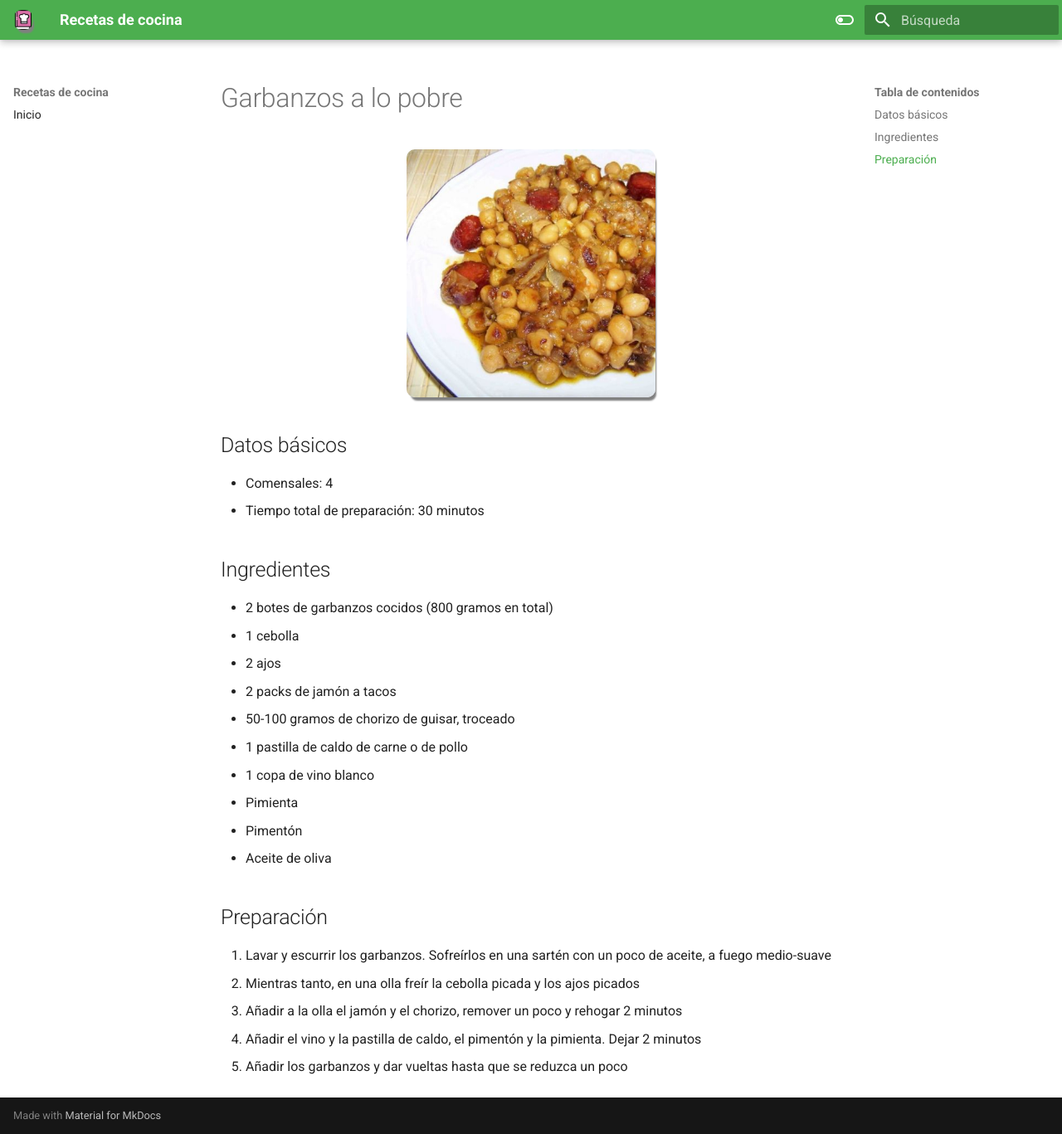
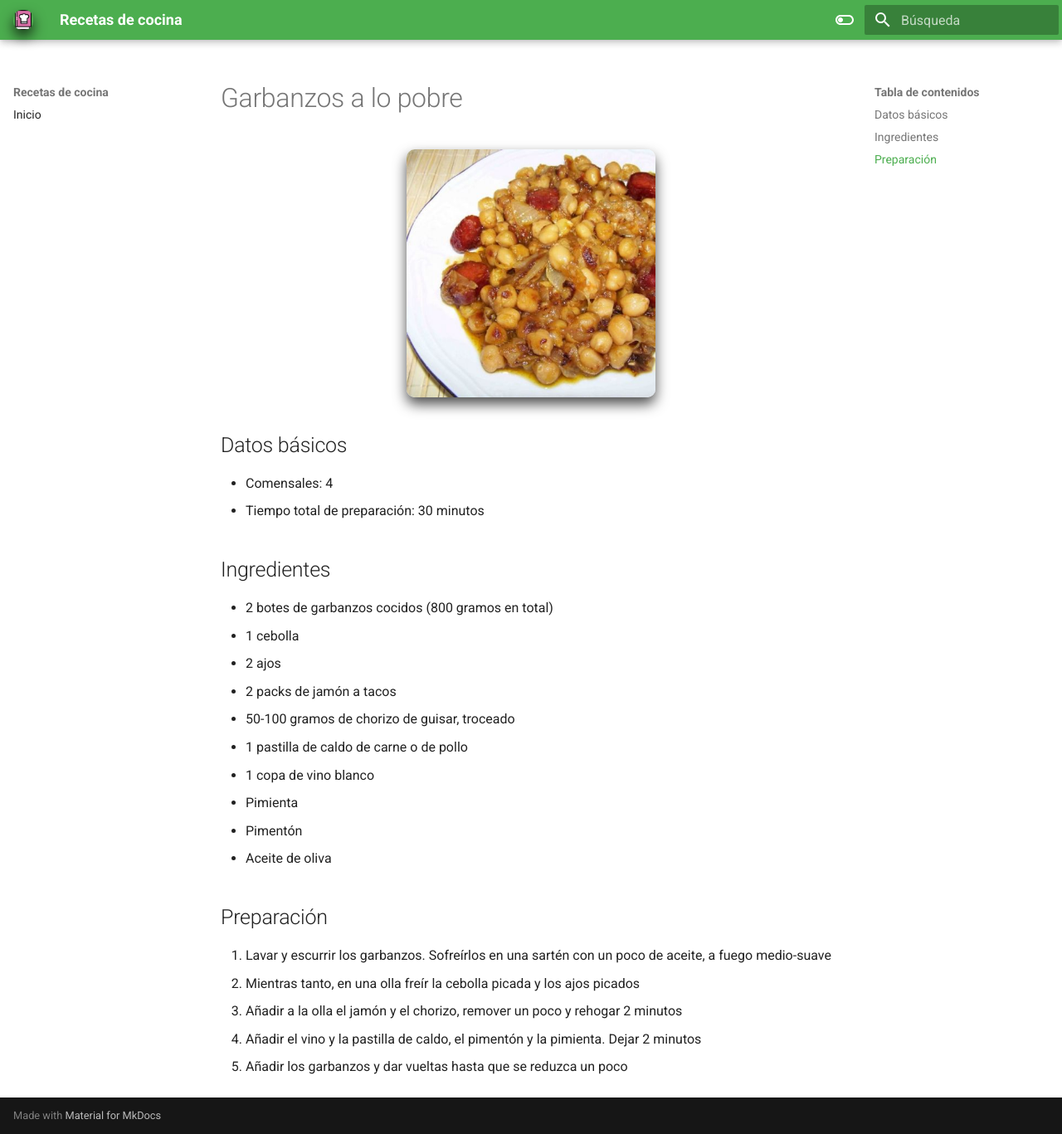
Before and after one commit to nachoiborraIES/recetas, an MkDocs documentation site: the page built from docs/garbanzos_a_lo_pobre.md, in a window 1280 px wide and 1367 px high. Shown: the whole window at 83% size. Built offline with MkDocs 1.6.1 and Material for MkDocs 9.7.7, drawn with Linux system fonts in a browser that asks for light colours.

Commit message:
Sombra imgs

```diff
--- a/docs/css/extra.css
+++ b/docs/css/extra.css
@@ -12,7 +12,7 @@ img[alt$="<"] {
 img {
     display: block;
     border-radius: 10px;
-    box-shadow: 3px 6px 2px -2px grey;
+    box-shadow: 0 8px 16px rgba(0, 0, 0, 0.7);
     height: auto;
     margin: auto;
     float: none !important;
```
